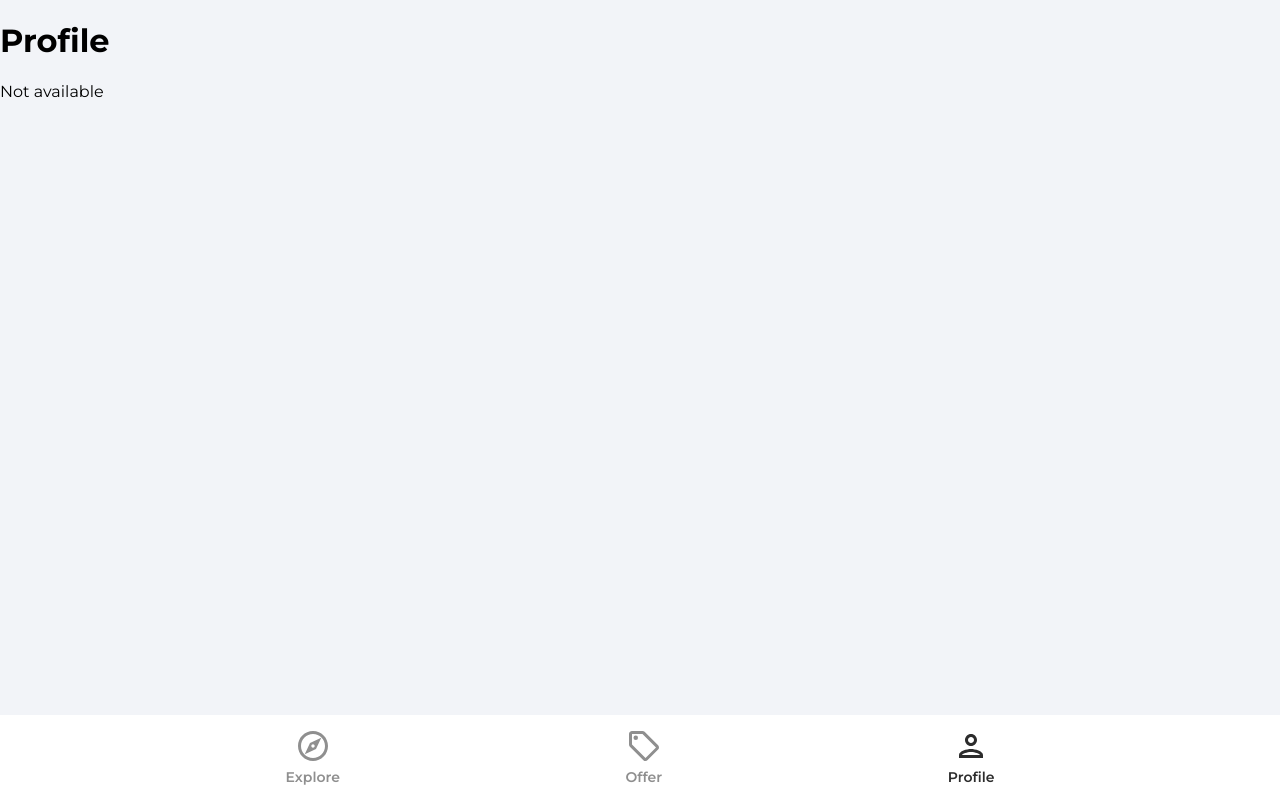
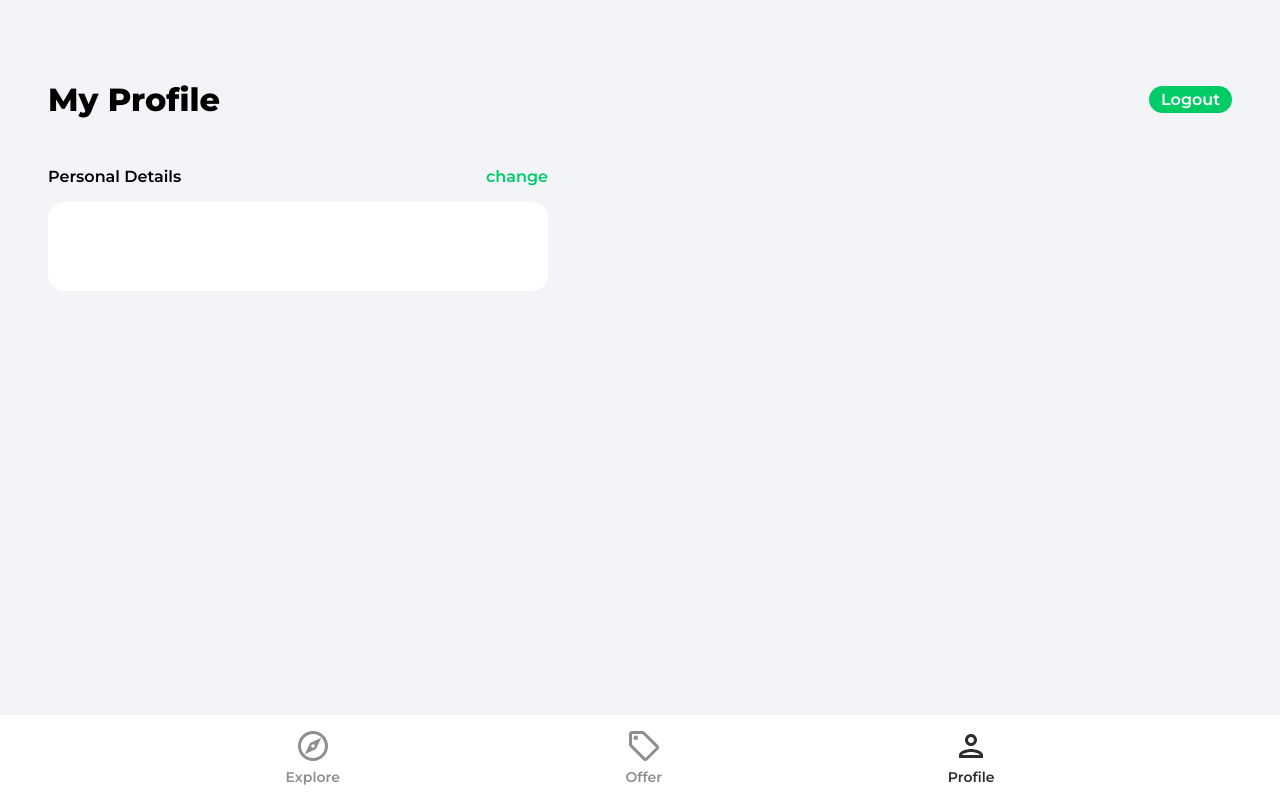
Before and after one commit to nghi9994/demo-house-marketplace, a React (Create React App) app: page /profile in a window 1280 px wide. Built offline with nearby package versions, Linux system fonts and the light colour scheme.

Commit message:
Feat: add profile page with logout function

```diff
--- a/src/firebase.config.js
+++ b/src/firebase.config.js
@@ -1,6 +1,6 @@
 import { initializeApp } from "firebase/app";
+import { getAuth } from 'firebase/auth'
 import { getFirestore } from "firebase/firestore"
-import { getAuth } from 'firebase/auth'
 
 // Your web app's Firebase configuration
 const firebaseConfig = {
--- a/src/index.css
+++ b/src/index.css
@@ -161,3 +161,22 @@ button {
   text-align: center;
   margin-bottom: 3rem;
 }
+
+.pageContainer,
+.offers,
+.profile,
+.listingDetails,
+.category,
+.explore {
+  margin: 1rem;
+}
+@media (min-width: 1024px) {
+  .pageContainer,
+  .offers,
+  .profile,
+  .listingDetails,
+  .category,
+  .explore {
+    margin: 3rem;
+  }
+}
--- a/src/pages/Profile/index.tsx
+++ b/src/pages/Profile/index.tsx
@@ -1,21 +1,91 @@
-import { getAuth } from 'firebase/auth'
 import React, { useEffect, useState } from 'react'
+import { useNavigate } from 'react-router-dom';
+import { updateProfile } from 'firebase/auth';
+import { doc, updateDoc } from 'firebase/firestore';
+import { auth, db } from '../../firebase.config';
+import { ProfileWrapper } from './style';
+import { toast } from 'react-toastify';
 
 
 export const Profile = () => {
-  const [user, setUser] = useState<any>(null);
-  const auth = getAuth();
+  const navigate = useNavigate()
+  const [changeDetails, setChangeDetails] = useState(false)
+  const [formData, setFormData] = useState({
+    name: auth?.currentUser?.displayName || '',
+    email: auth?.currentUser?.email || '',
+  })
+  const {name, email} = formData
 
-  useEffect(() => {
-    if (auth?.currentUser) {
-      setUser(auth?.currentUser)
+  const onLogout = () => {
+    auth.signOut()
+    navigate('/sign-in')
+  }
+
+  const onChange = (e: any) => {
+    setFormData((prevState) => ({
+      ...prevState,
+      [e.target.id]: e.target.value
+    }))
+  }
+
+  const onSubmit = async () => {
+    try {
+      if (auth.currentUser && auth.currentUser?.displayName !== name) {
+        await updateProfile(auth.currentUser, {
+          displayName: name
+        })
+
+        // Update in firestore
+        const userRef = doc(db, 'users', auth.currentUser.uid)
+        await updateDoc(userRef, {
+          name
+        })
+      }
+    } catch (error) {
+      console.log('🚀 ~ onSubmit ~ error', error);
+      toast.error('Could not update profile details')
     }
-  }, [])
+  }
 
   return (
-    <div>
-      <h1>Profile</h1>
-      <p>{user?.displayName || 'Not available'}</p>
-    </div>
+    <ProfileWrapper className='profile'>
+      <header className="profileHeader">
+        <p className="pageHeader">My Profile</p>
+        <button type="button" className="logOut" onClick={onLogout}>Logout</button>
+      </header>
+
+      <main>
+        <div className="profileDetailsHeader">
+          <p className="personalDetailsText">Personal Details</p>
+          <p className="changePersonalDetails" onClick={() => {
+            changeDetails && onSubmit()
+            setChangeDetails((prevState) => !prevState)
+          }}>
+            {changeDetails ? 'done' : 'change'}
+          </p>
+        </div>
+
+        <div className="profileCard">
+          <form onSubmit={onSubmit}>
+            <input
+              type="text"
+              id="name"
+              className={!changeDetails ? 'profileName' : 'profileNameActive'}
+              disabled={!changeDetails}
+              value={name}
+              onChange={onChange}
+            />
+            <input
+              type="text"
+              id="email"
+              className={!changeDetails ? 'profileEmail' : 'profileEmailActive'}
+              disabled={!changeDetails}
+              value={email}
+              onChange={onChange}
+            />
+          </form>
+        </div>
+      </main>
+    </ProfileWrapper>
   )
 }
--- /dev/null
+++ b/src/pages/Profile/style.ts
@@ -0,0 +1,72 @@
+import styled from "styled-components";
+
+export const ProfileWrapper = styled.div`
+  .profile {
+    margin-bottom: 10rem;
+  }
+
+  .profileHeader {
+    display: flex;
+    justify-content: space-between;
+    align-items: center;
+  }
+
+  .logOut {
+    cursor: pointer;
+    font-family: 'Montserrat', sans-serif;
+    font-size: 1rem;
+    font-weight: 600;
+    color: #ffffff;
+    background-color: #00cc66;
+    padding: 0.25rem 0.75rem;
+    border-radius: 1rem;
+  }
+
+  .profileDetailsHeader {
+    display: flex;
+    justify-content: space-between;
+    max-width: 500px;
+  }
+
+  .personalDetailsText {
+    font-weight: 600;
+  }
+
+  .changePersonalDetails {
+    cursor: pointer;
+    font-weight: 600;
+    color: #00cc66;
+  }
+
+  .profileCard {
+    background-color: #ffffff;
+    border-radius: 1rem;
+    padding: 1rem;
+    box-shadow: rgba(0, 0, 0, 0.2);
+    max-width: 500px;
+  }
+
+  .profileName,
+  .profileEmail,
+  .profileAddress,
+  .profileAddressActive,
+  .profileEmailActive,
+  .profileNameActive {
+    all: unset;
+    margin: 0.3rem 0;
+    font-weight: 600;
+    width: 100%;
+  }
+  .profileEmail,
+  .profileAddress,
+  .profileAddressActive,
+  .profileEmailActive {
+    font-weight: 500;
+  }
+  .profileNameActive {
+    background-color: rgba(44, 44, 44, 0.1);
+  }
+  .profileEmailActive {
+    background-color: rgba(44, 44, 44, 0.1);
+  }
+`
```
